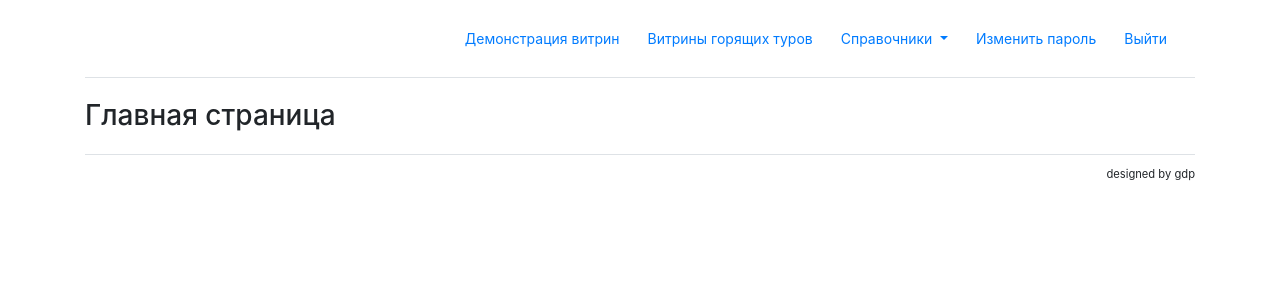
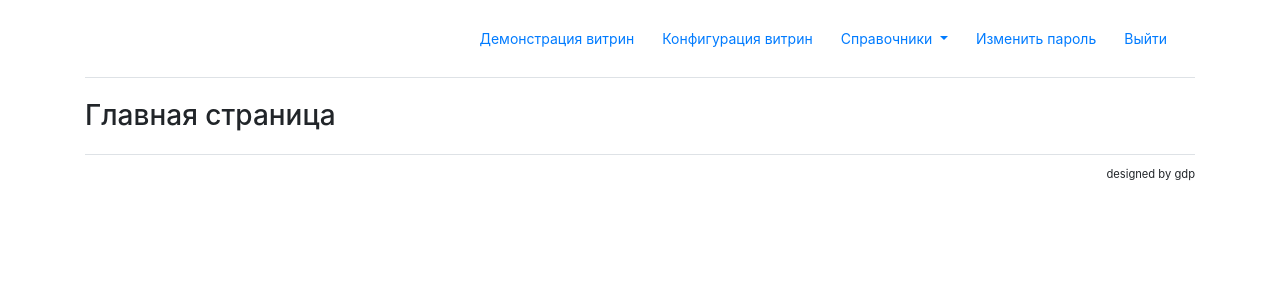
Before and after one commit to gdpbalt/fourth_prj, a Python web app: template control/templates/superuser/index.html in a window 1280 px wide. Shown: the top 300 px of the page. Run offline with Jinja, Linux system fonts and the light colour scheme; the template is opened without the code that fills it, so the values that code supplies are empty.

Commit message:
minor fix

```diff
--- a/control/templates/layouts/superuser-nav.html
+++ b/control/templates/layouts/superuser-nav.html
@@ -25,7 +25,7 @@
         </div>
 
         <div class="nav-item">
-            <a class="nav-link {{ active_showcases }}" href="{{ url_for('showcases') }}">Витрины горящих туров</a>
+            <a class="nav-link {{ active_showcases }}" href="{{ url_for('showcases') }}">Конфигурация витрин</a>
         </div>
 
         <div class="nav-item dropdown">
```
